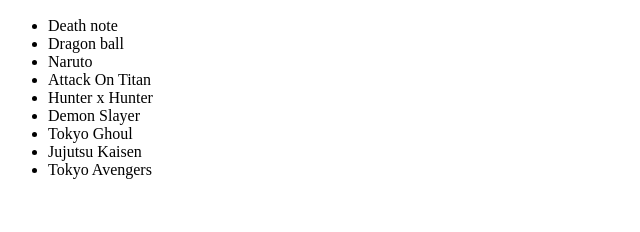
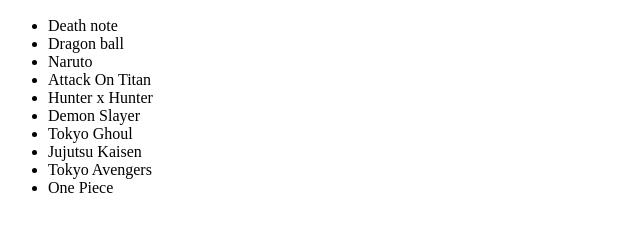
Before and after one commit to DakshGupta1729/eh-, a plain HTML site: page Animes Watched.html in a window 1280 px wide. Shown: the part 50-282 px from the top of the page, without its empty margins (0-640 px from the left). Drawn offline with Linux system fonts and the light colour scheme.

Commit message:
Update Animes Watched.html

```diff
--- a/Animes Watched.html
+++ b/Animes Watched.html
@@ -16,6 +16,7 @@
       <li>Tokyo Ghoul</li>
       <li>Jujutsu Kaisen</li>
       <li>Tokyo Avengers</li>
+      <li>One Piece</li>
     </ul>
   </body>
 </html>
```
